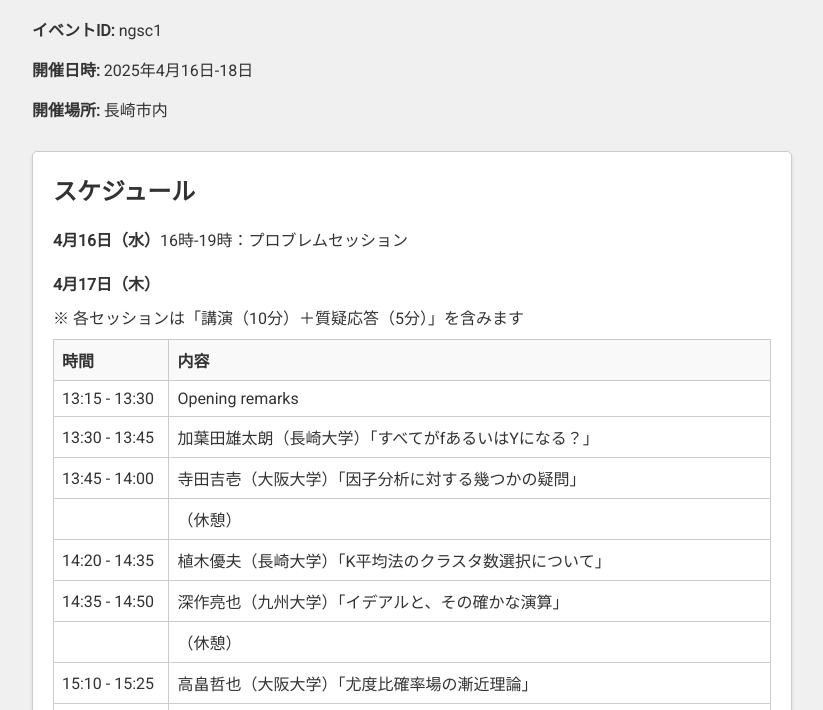
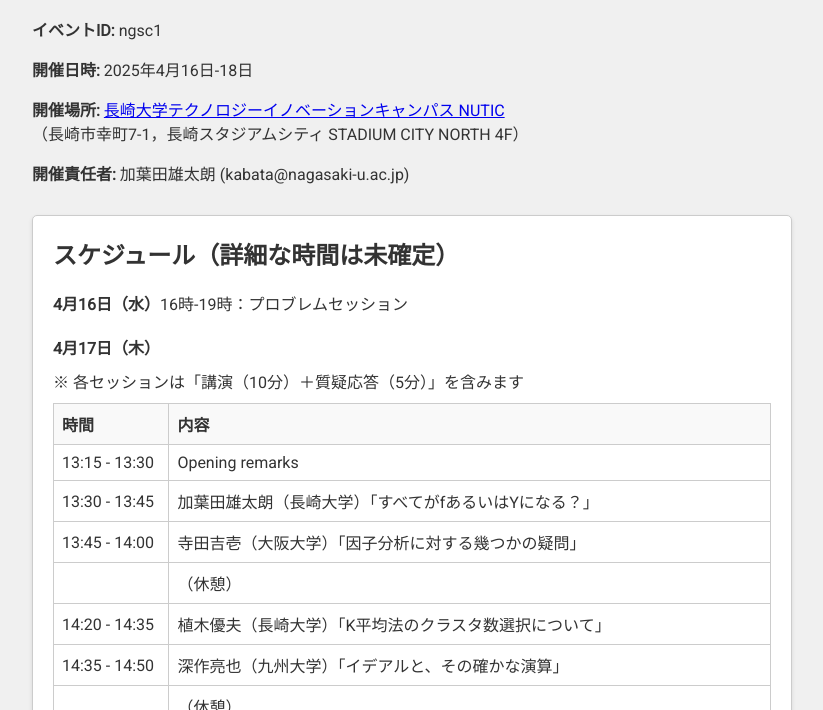
Before and after one commit to event-matrix/event-matrix.github.io, a plain HTML site: page list/ngsc1.html in a window 1280 px wide. Shown: the part 90-800 px from the top of the page, without its empty margins (228-1051 px from the left). Drawn offline with Linux system fonts and the light colour scheme.

Commit message:
Update ngsc1.html

```diff
--- a/list/ngsc1.html
+++ b/list/ngsc1.html
@@ -12,10 +12,12 @@
     <h1>NGSCワークショップ</h1>
     <p><strong>イベントID:</strong> ngsc1</p>
     <p><strong>開催日時:</strong> 2025年4月16日-18日</p>
-    <p><strong>開催場所:</strong> 長崎市内</p>
+    <p><strong>開催場所:</strong> <a href="https://www.dx.nagasaki-u.ac.jp/clerical/basis.html">長崎大学テクノロジーイノベーションキャンパス NUTIC</a><br>
+    （長崎市幸町7-1，長崎スタジアムシティ STADIUM CITY NORTH 4F）</p>
+    <p><strong>開催責任者:</strong> 加葉田雄太朗 (kabata@nagasaki-u.ac.jp)</p>
 
     <div class="schedule-container">
-      <h2>スケジュール</h2>
+      <h2>スケジュール（詳細な時間は未確定）</h2>
       <div class="schedule-day">
         <p><strong>4月16日（水）</strong>16時-19時：プロブレムセッション</p>
       </div>
```
